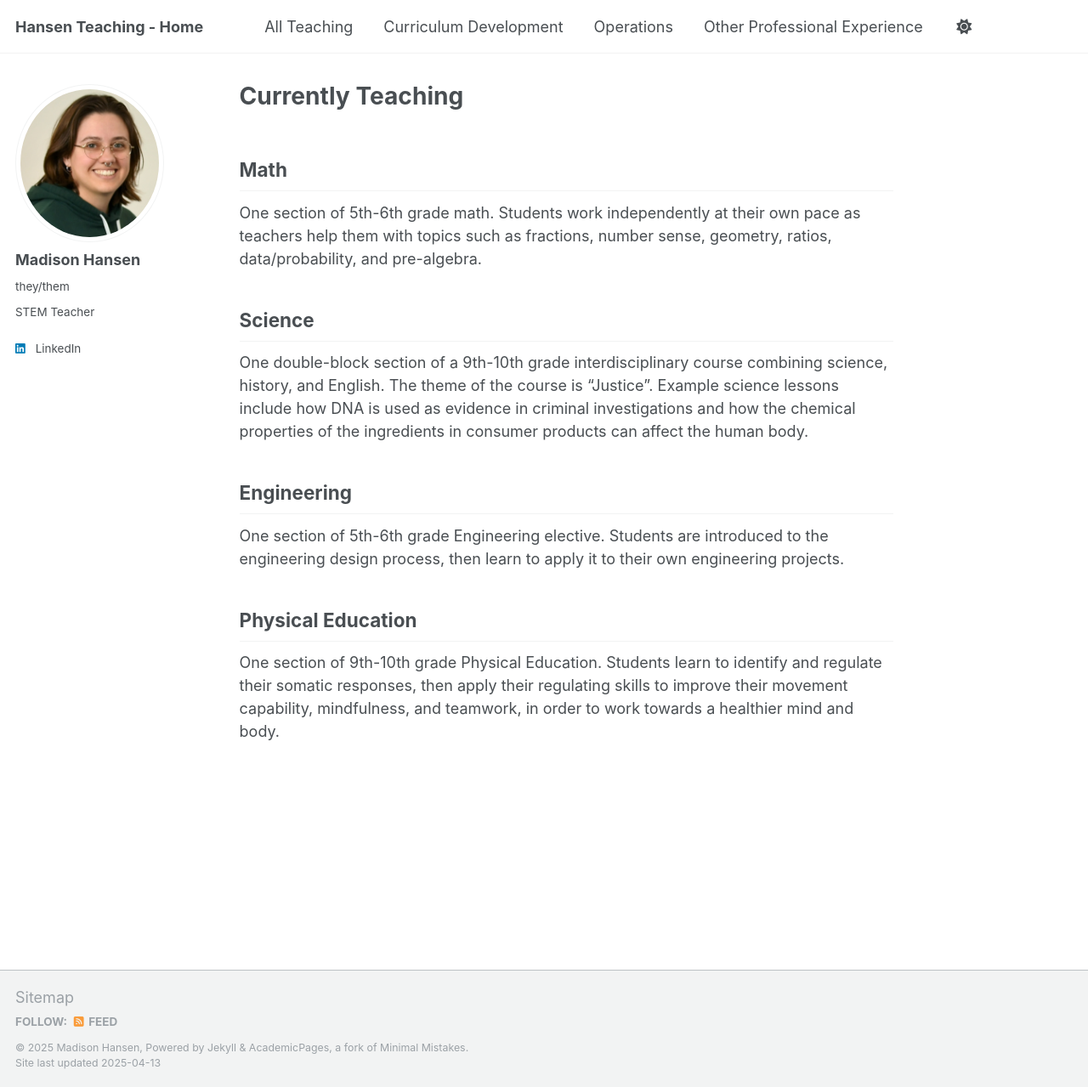
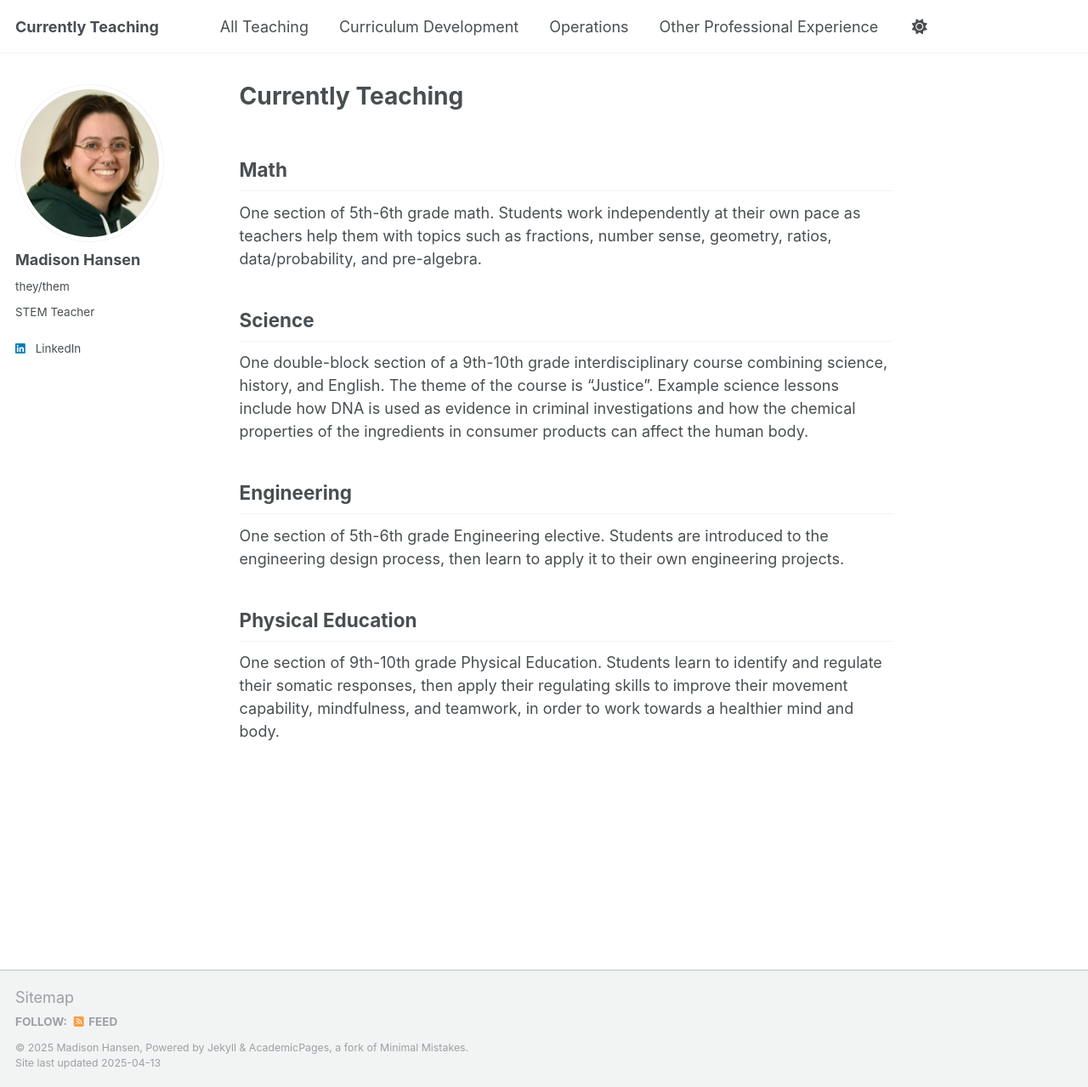
Before and after one commit to hansen-teaching/hansen-teaching.github.io, a Jekyll site: the page built from _pages/home.md, in a window 1280 px wide and 1279 px high. Shown: the whole window at 85% size. Built offline with Jekyll 4.4.1, drawn with Linux system fonts in a browser that asks for light colours.

Commit message:
Update _config.yml

```diff
--- a/_config.yml
+++ b/_config.yml
@@ -9,7 +9,7 @@
 # Basic Site Settings
 locale                   : "en-US"
 site_theme               : "default"
-title                    : "Hansen Teaching - Home"
+title                    : "Currently Teaching"
 title_separator          : "-"
 name                     : &name "Madison Hansen"
 description              : &description "STEM Teacher"
```
